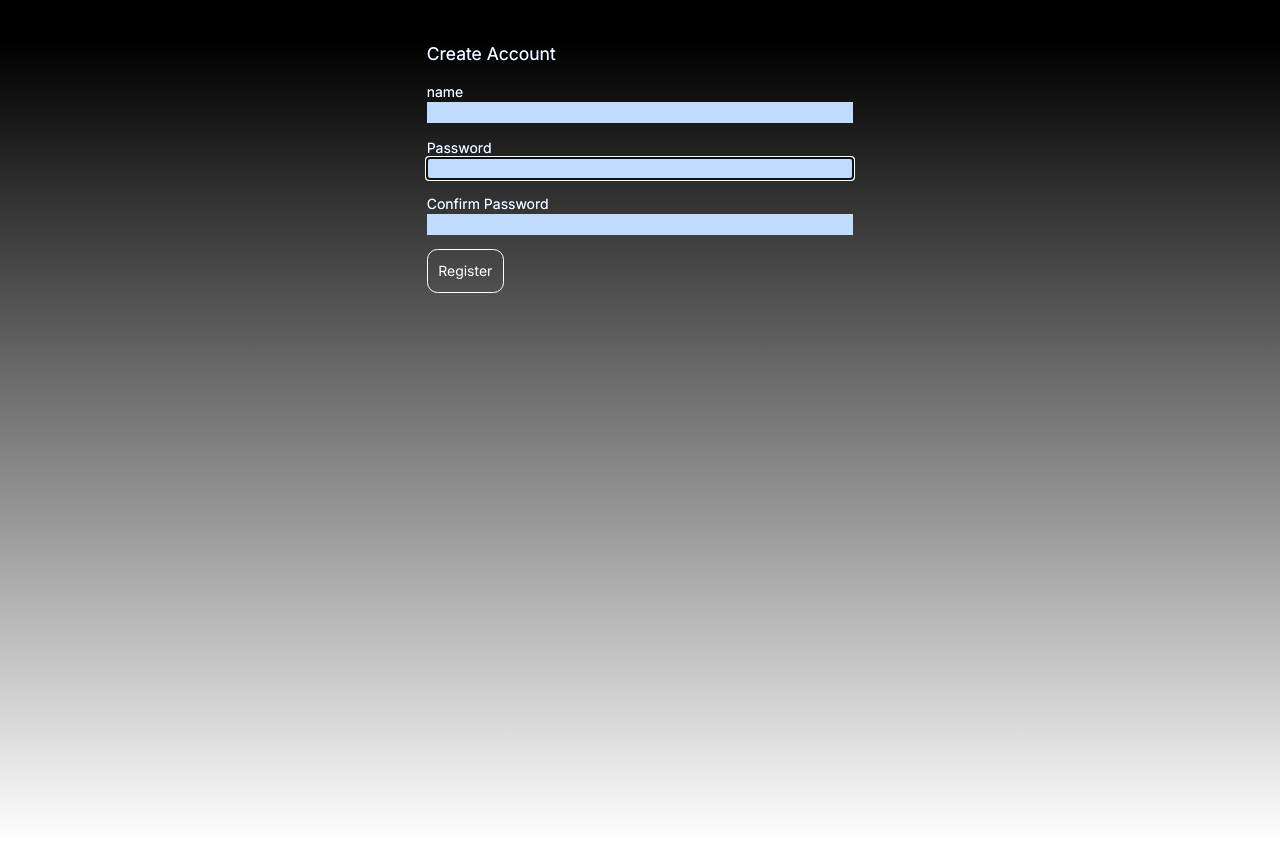
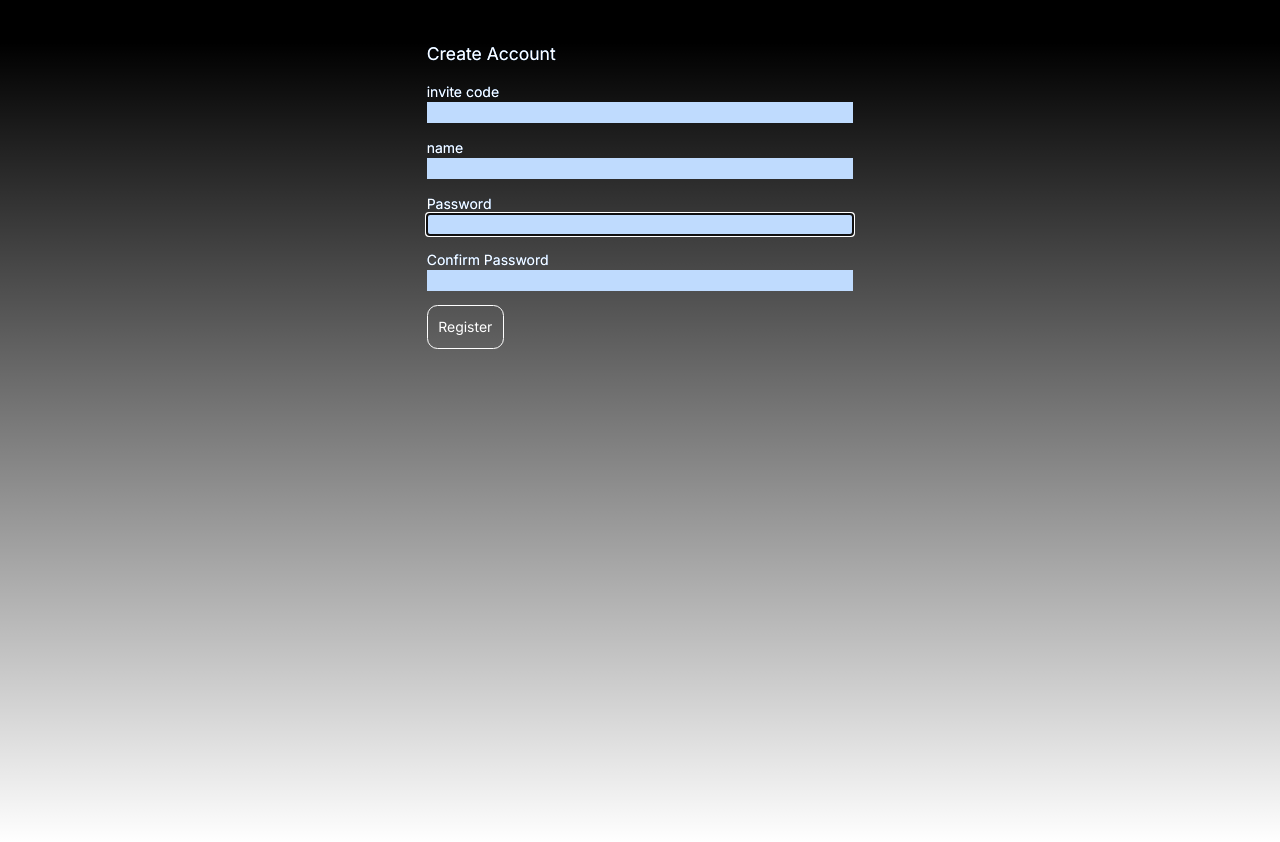
Before and after one commit to iFrogHop2Worlds/teams-os, a Next.js app in the folder chat-client/: page /register in a window 1280 px wide. Built offline with nearby package versions, Linux system fonts and the light colour scheme; no server answers.

Commit message:
added invite code requirement to signups

```diff
--- a/chat-client/src/app/register/page.js
+++ b/chat-client/src/app/register/page.js
@@ -1,5 +1,5 @@
 'use client'
-import React, {useEffect} from 'react';
+import React, {useEffect, useState} from 'react';
 import { signIn, useSession } from 'next-auth/react';
 import { useForm } from 'react-hook-form';
 import { getError } from '../../utils/error';
@@ -8,7 +8,7 @@ import axios from 'axios';
 import { useRouter } from 'next/navigation';
 
 export default function LoginScreen() {
-
+  //const [inviteCode, setInviteCode] = useState('');
   const { data: session } = useSession();
 
   const router = useRouter();
@@ -28,7 +28,8 @@ export default function LoginScreen() {
     formState: { errors },
   } = useForm();
 
-  const submitHandler = async ({ name, password }) => {
+  const submitHandler = async ({ name, password, invitecode }) => {
+    if(invitecode === process.env.NEXT_PUBLIC_INVITE_CODE){
       try {
         await axios.post('/api/auth/signup', {
           name,
@@ -46,6 +47,10 @@ export default function LoginScreen() {
       } catch (err) {
         toast.error(getError(err));
       }
+    } else {
+      window.alert("Sorry you need to be invited to use this service.")
+    }
+
   };
   return (
       <form
@@ -53,6 +58,22 @@ export default function LoginScreen() {
         onSubmit={handleSubmit(submitHandler)}
       >
         <p className="mb-4 text-xl">Create Account</p>
+
+        <div className="mb-4">
+          <label htmlFor="invitecode">invite code</label>
+          <input
+            type="text"
+            className="w-full text-black bg-blue-200"
+            id="invitecode"
+            autoFocus
+            {...register('invitecode', {
+              required: 'Please enter a valid invite code',
+            })}
+          />
+          {errors.invitecode && (
+            <div className="text-red-500">{errors.invitecode.message}</div>
+          )}
+        </div>
         <div className="mb-4">
           <label htmlFor="name">name</label>
           <input
--- a/chat-client/src/components/EditRoom.js
+++ b/chat-client/src/components/EditRoom.js
@@ -20,9 +20,8 @@ export default function EditRoom({dispatch, roomId, toggleEditGroup}) {
             method: 'POST',
             body: JSON.stringify({ old_name: roomId, new_name: newRoomName }),
         })
-        dispatch({type: "DEL_ROOM", payload: deleteRoom});
         toggleEditGroup(roomId);
-        setDeleteRoom('');
+        setNewRoomName('');
     }
 
     return (
```
Also changed, not shown: 1 other file (tests, documents, lock files or other folders). Lines whose indentation alone changed are shown as unchanged.
